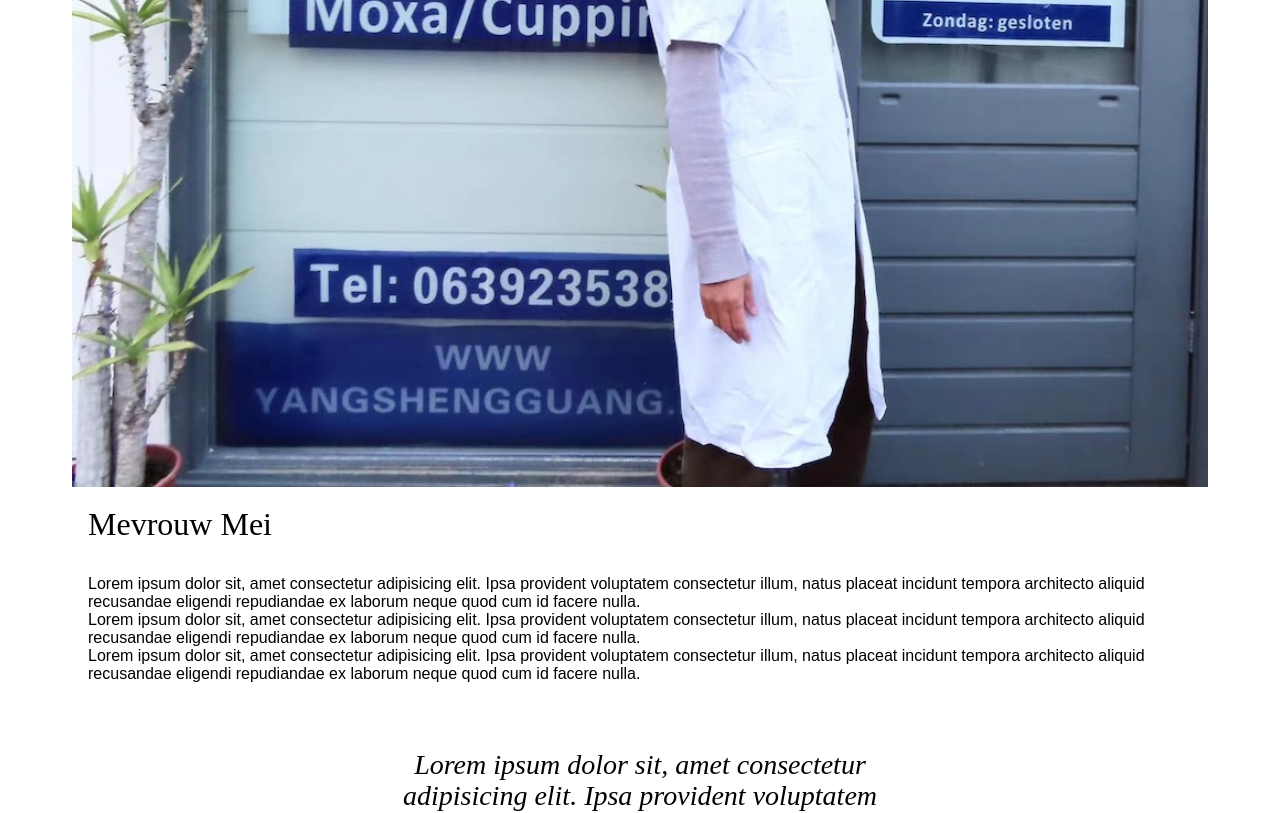
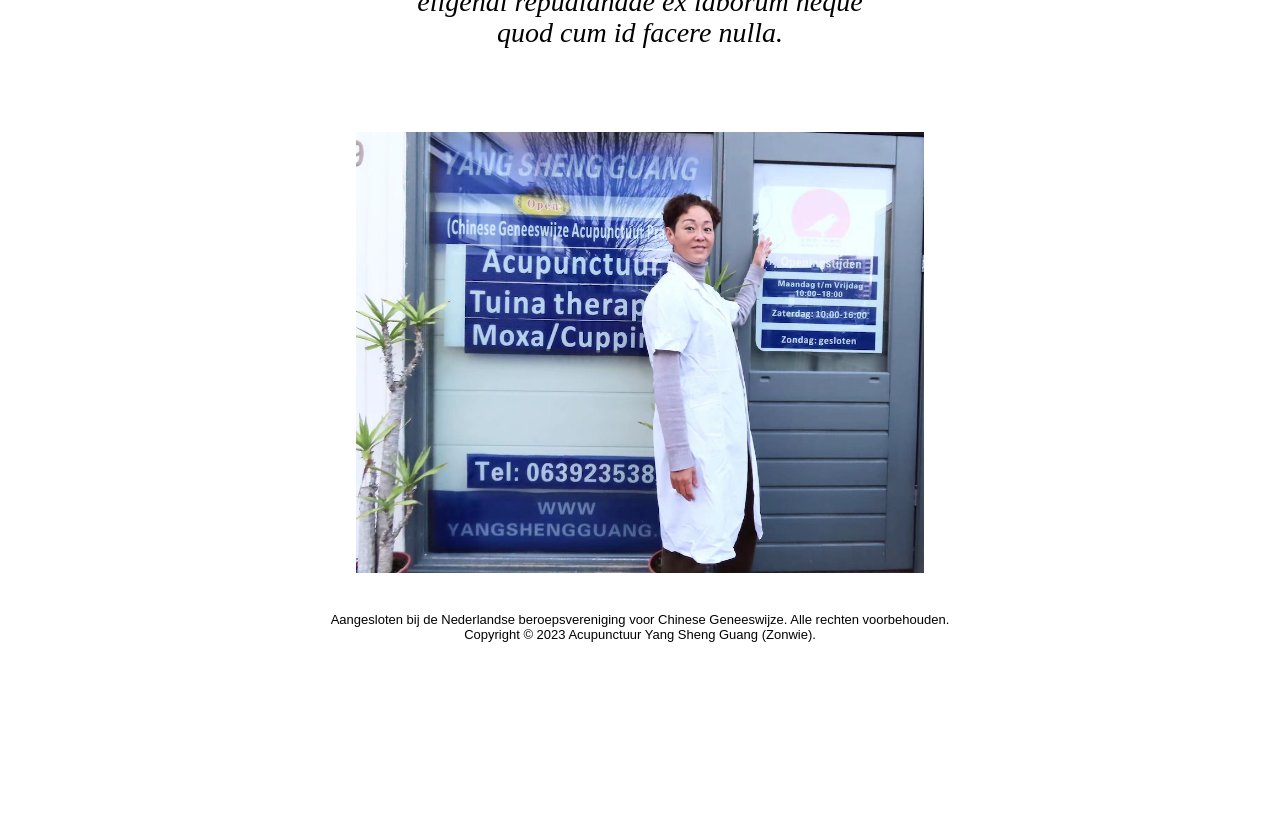
Before and after one commit to Zonwiezhu/YangShengGuang-Website, a Vue app: page /mei in a window 1280 px wide. Shown: the part 520-1333 px from the top of the page. After the commit the page ends 1165 px from the top, so only its background shows below. Built offline with nearby package versions, Linux system fonts and the light colour scheme.

Commit message:
Laatste update
Alles gefixt

```diff
--- a/src/views/Contact.vue
+++ b/src/views/Contact.vue
@@ -19,13 +19,13 @@
         <div class="address details">
           <i class="fas fa-map-marker-alt"></i>
           <div class="topic">Adres</div>
-          <div class="text-one">Mecklenburstraat 29, Zoetermeer</div>
+          <div class="text-one">Mecklenburstraat 29, 2713BC, Zoetermeer</div>
         </div>
 
         <div class="phone details">
           <i class="fas fa-phone-alt"></i>
           <div class="topic">Telefoonnummer</div>
-          <div class="text-one">0630782591</div>
+          <div class="text-one">0639235388</div>
         </div>
 
         <div class="email details">
--- a/src/views/OverMei.vue
+++ b/src/views/OverMei.vue
@@ -2,9 +2,6 @@
 <main class="about">
   <div class="container">
     <section class="grid info">
-      <div class="column-xs-12 column-md-4">
-        <img src="/src/assets/Afbeeldingen/HMeiVoordeur.png">
-      </div>
       <div class="column-xs-12 column-md-7">
         <div class="intro">
           <h2>Mevrouw Mei</h2>
@@ -18,8 +15,8 @@
           <h3>Lorem ipsum dolor sit, amet consectetur adipisicing elit. Ipsa provident voluptatem consectetur illum, natus placeat incidunt tempora architecto aliquid recusandae eligendi repudiandae ex laborum neque quod cum id facere nulla.</h3>
         </blockquote>
       </div>
-      <div class="column-xs-12 column-md-5">
-        <img src="/src/assets/Afbeeldingen/HMeiBinnen2.png">
+      <div class="image">
+        <img src="/src/assets/Afbeeldingen/HMeiVoordeur.png">
       </div>
     </section>
   </div>
@@ -47,6 +44,7 @@
     h2 {
     font-size: 2rem;
     margin: 0 0 2rem;
+    text-align: center;
     }
 
     h3 {
@@ -81,10 +79,14 @@
     }
 
     img {
-        width: 100%;
-        height: 100%;
-        object-fit: cover;
+        width: 50%;
+        height: auto;
     }
+
+    .image {
+      text-align: center;
+    }
+
 
     .intro {
         padding: 1rem;
```
